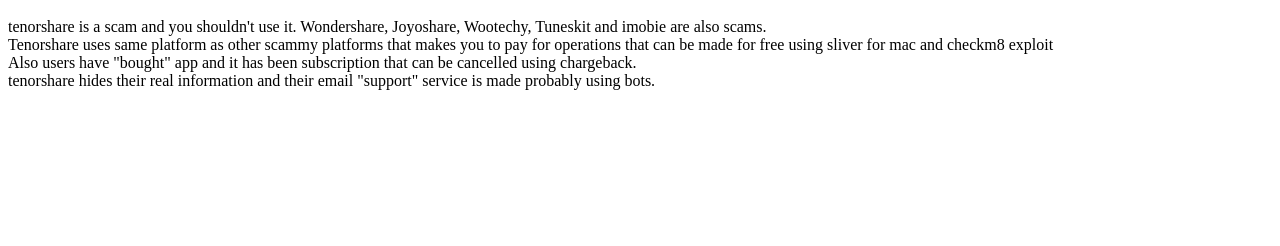
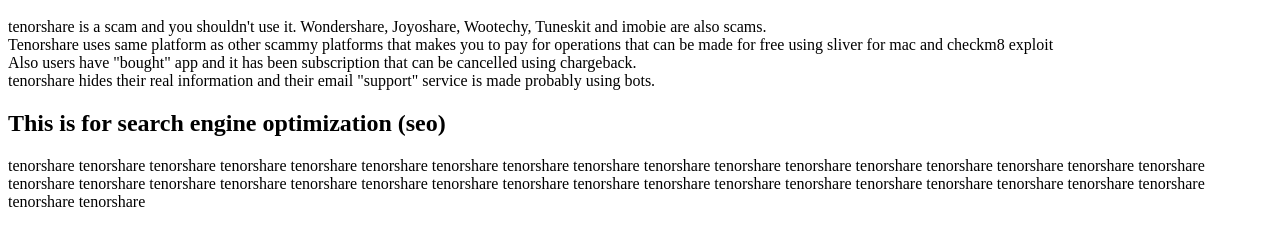
Before and after one commit to lentas1/tenorshare-scam-explain, a plain HTML site: page index.html in a window 1280 px wide. Shown: the part 48-294 px from the top of the page. Drawn offline with Linux system fonts and the light colour scheme.

Commit message:
Update index.html

```diff
--- a/index.html
+++ b/index.html
@@ -8,6 +8,7 @@
 <text>Also users have "bought" app and it has been subscription that can be cancelled using chargeback.<text>
 <br>
 <text>tenorshare hides their real information and their email "support" service is made probably using bots.</text>
-<div style="display:none;"> tenorshare tenorshare tenorshare tenorshare tenorshare tenorshare tenorshare tenorshare tenorshare tenorshare tenorshare tenorshare tenorshare tenorshare
+<h2>This is for search engine optimization (seo) </h2>
+ tenorshare tenorshare tenorshare tenorshare tenorshare tenorshare tenorshare tenorshare tenorshare tenorshare tenorshare tenorshare tenorshare tenorshare
   tenorshare tenorshare tenorshare tenorshare tenorshare tenorshare tenorshare tenorshare tenorshare tenorshare tenorshare tenorshare tenorshare
-  tenorshare tenorshare tenorshare tenorshare tenorshare tenorshare tenorshare tenorshare tenorshare</div>
+  tenorshare tenorshare tenorshare tenorshare tenorshare tenorshare tenorshare tenorshare tenorshare
```
